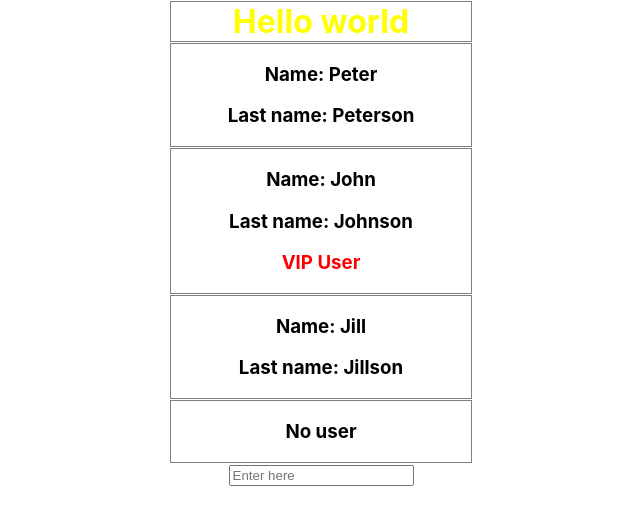
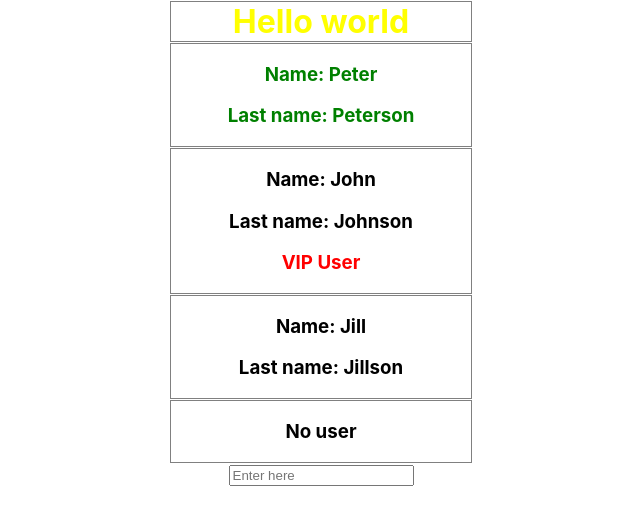
Before and after one commit to veronika333/practicing-react-hooks, a React (Create React App) app: page / in a window 1280 px wide. Shown: the top 524 px of the page, without its empty margins (319-959 px from the left). Built offline with nearby package versions, Linux system fonts and the light colour scheme.

Commit message:
higher order component added in app.js

```diff
--- a/src/App.js
+++ b/src/App.js
@@ -5,15 +5,33 @@ import NameTag from "./componnents/nameTag";
 import Input from "./componnents/Input";
 
 const nameStyle = {color: "blue", border: "blue solid 2px"};
+const MakeGreen = BaseComponent => props => {
+  const AddGreen = {
+    style: {
+      color: "green"
+    }
+  }
+  const NewProps = {...props, ...AddGreen};
+  return <BaseComponent {...NewProps} />
+}
+const GreenTagName = MakeGreen(NameTag);
+
+const removeInlineStyle = BaseComponent => props => {
+  const newProps = {...props};
+  delete newProps.style;
+  return <BaseComponent {...newProps} />
+}
+const RemoveInline = removeInlineStyle(NameTag);
+
 function App() {
   let x = 0;
   console.log("hi");
   return (
     <div className="App">
       <h1 className="title name">Hello world</h1>
-      <NameTag name="Peter" lastName="Peterson"></NameTag>
+      <GreenTagName name="Peter" lastName="Peterson"></GreenTagName>
       <NameTag name="John" lastName="Johnson"></NameTag>
-      <NameTag name="Jill" lastName="Jillson"></NameTag>
+      <RemoveInline  style={{color: "red"}} name="Jill" lastName="Jillson"></RemoveInline>
       <NameTag name="" lastName=""></NameTag>
       <Input placeholder="Enter here" type="text"></Input>
     </div>
--- a/src/componnents/nameTag.js
+++ b/src/componnents/nameTag.js
@@ -20,8 +20,8 @@ const NameTag = (props) => {
     }
     return (
         <div className="name">
-    <h3>Name: {props.name}</h3>
-    <h3>Last name: {props.lastName}</h3>
+    <h3 style={props.style}>Name: {props.name}</h3>
+    <h3 style={props.style}>Last name: {props.lastName}</h3>
     </div>
      );
 }
```
